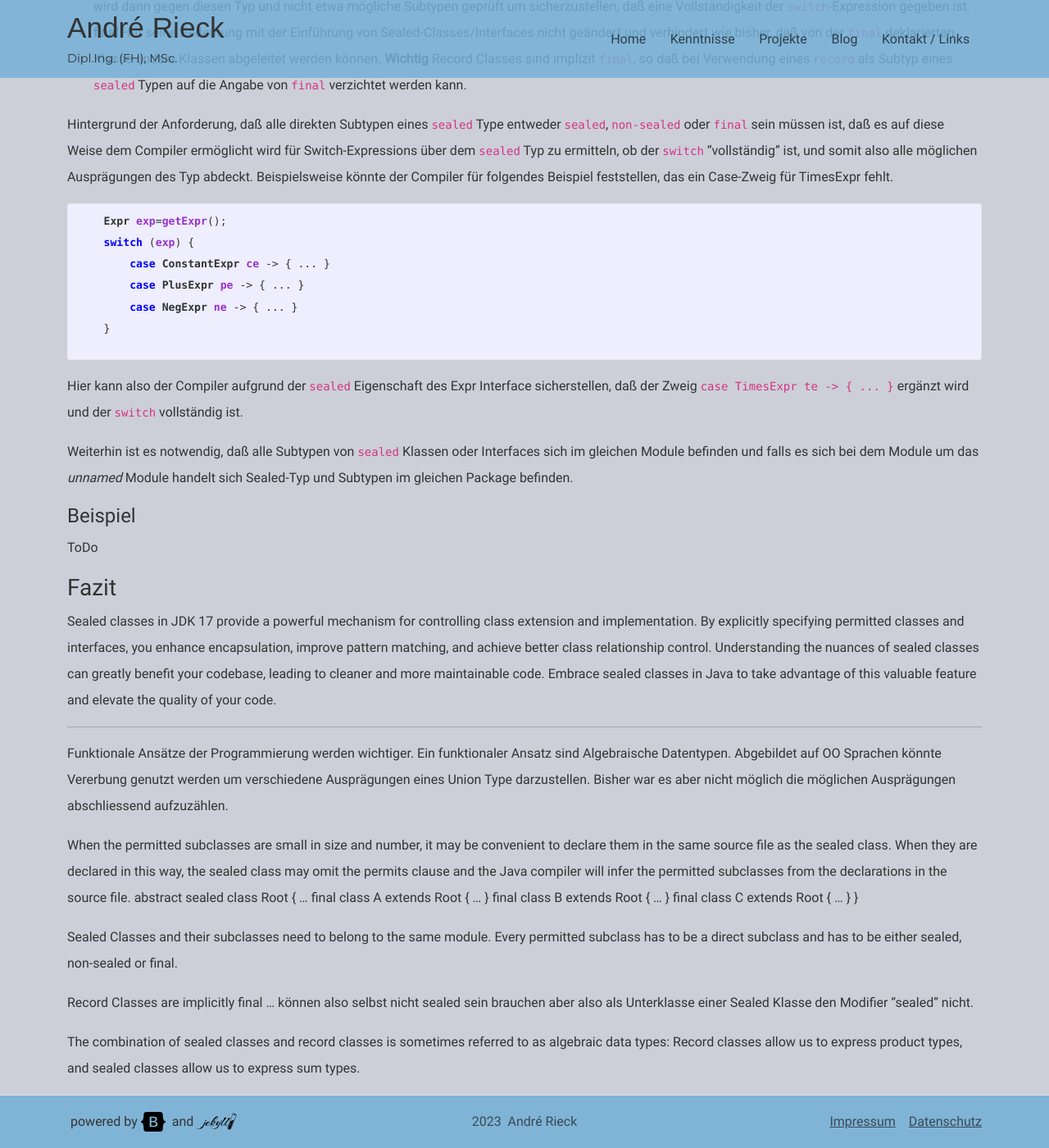
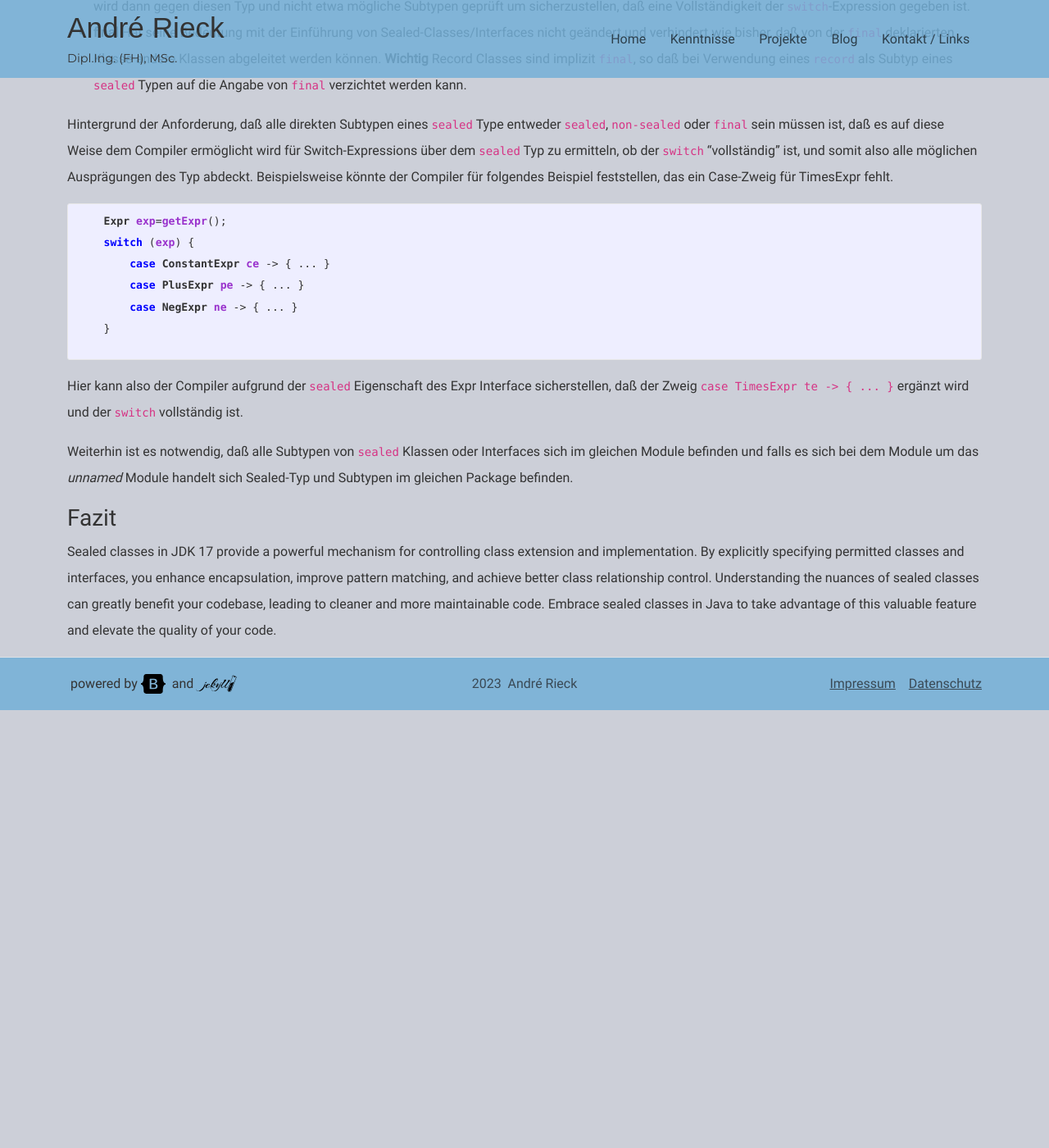
Before and after one commit to riandree/andre-rieck, a Jekyll site: the page built from site/_posts/2023-11-01-sealed-types.markdown, in a window 1280 px wide and 1400 px high, scrolled down 1419 px. Shown: the whole window at 82% size. Built offline with Jekyll 4.4.1, drawn with Linux system fonts in a browser that asks for light colours; after the commit the page ends 2285 px from its top, so only the background shows below that.

Commit message:
Blog zu sealed types bereinigt und Telnr als img

```diff
--- a/site/_posts/2023-11-01-sealed-types.markdown
+++ b/site/_posts/2023-11-01-sealed-types.markdown
@@ -61,30 +61,6 @@ Hier kann also der Compiler aufgrund der `sealed` Eigenschaft des Expr Interface
 
 Weiterhin ist es notwendig, daß alle Subtypen von `sealed` Klassen oder Interfaces sich im gleichen Module befinden und falls es sich bei dem Module um das *unnamed* Module handelt sich Sealed-Typ und Subtypen im gleichen Package befinden.
 
-#### Beispiel
-
-ToDo
-
 ### Fazit
 
 Sealed classes in JDK 17 provide a powerful mechanism for controlling class extension and implementation. By explicitly specifying permitted classes and interfaces, you enhance encapsulation, improve pattern matching, and achieve better class relationship control. Understanding the nuances of sealed classes can greatly benefit your codebase, leading to cleaner and more maintainable code. Embrace sealed classes in Java to take advantage of this valuable feature and elevate the quality of your code.
-
-
---------
-Funktionale Ansätze der Programmierung werden wichtiger.
-Ein funktionaler Ansatz sind Algebraische Datentypen. Abgebildet auf OO Sprachen könnte Vererbung genutzt werden
-um verschiedene Ausprägungen eines Union Type darzustellen. Bisher war es aber nicht möglich die möglichen
-Ausprägungen abschliessend aufzuzählen.
-
-When the permitted subclasses are small in size and number, it may be convenient to declare them in the same source file as the sealed class. When they are declared in this way, the sealed class may omit the permits clause and the Java compiler will infer the permitted subclasses from the declarations in the source file.
-abstract sealed class Root { ...
-    final class A extends Root { ... }
-    final class B extends Root { ... }
-    final class C extends Root { ... }
-}
-
-Sealed Classes and their subclasses need to belong to the same module. Every permitted subclass has to be a direct subclass and has to be either sealed, non-sealed or final.
-
-Record Classes are implicitly final ... können also selbst nicht sealed sein brauchen aber also als Unterklasse einer Sealed Klasse den Modifier "sealed" nicht.
-
-The combination of sealed classes and record classes is sometimes referred to as algebraic data types: Record classes allow us to express product types, and sealed classes allow us to express sum types.
--- a/site/impressum.markdown
+++ b/site/impressum.markdown
@@ -16,7 +16,7 @@ Emsdettener Str. 10<br>
 
 # Kontakt
 
-Telefon: +49 (0) 152 32027724
+<img src="/assets/images/phone.png" width="230">
 
 E-Mail: kontakt@andre-rieck.dev
 
```
